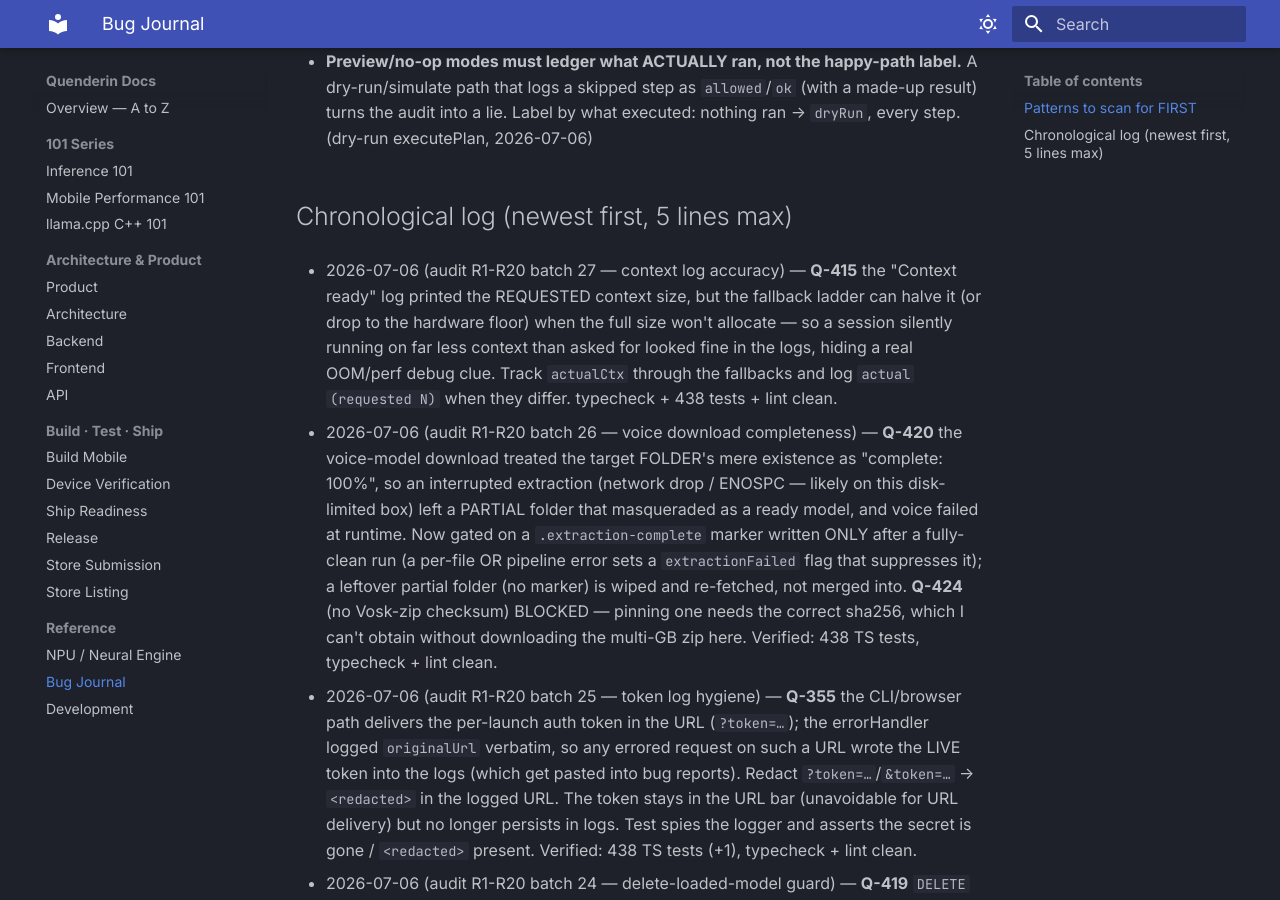
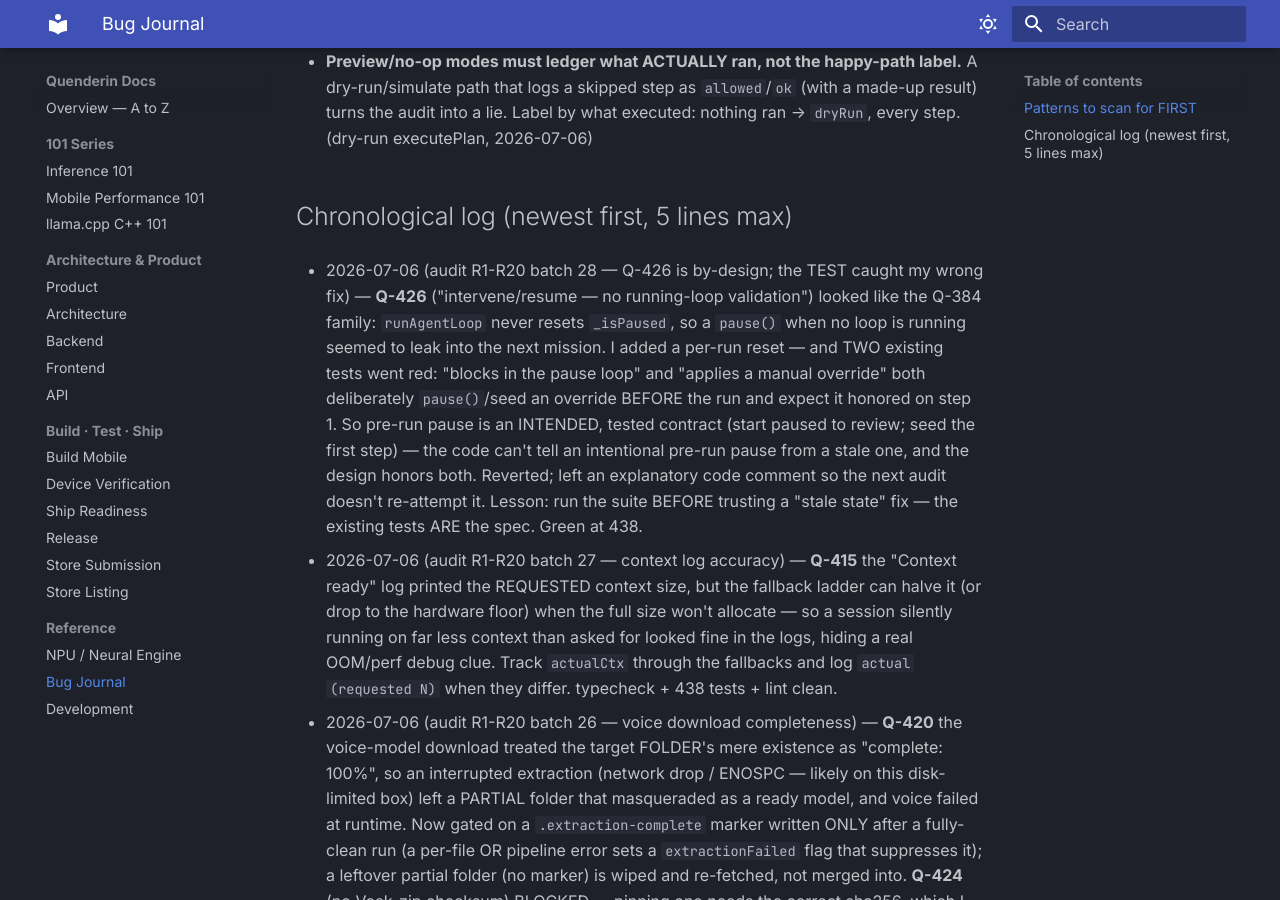
Before and after one commit to alikatgh/quenderin, an MkDocs documentation site: the page built from docs/BUG_JOURNAL.md, in a window 1280 px wide and 900 px high, scrolled down 11203 px. Built offline with MkDocs 1.6.1 and Material for MkDocs 9.7.7, drawn with Linux system fonts in a browser that asks for light colours.

Commit message:
docs(agent): Q-426 — pre-run pause is by-design (annotate, don't "fix")
Q-426 ("intervene/resume — no running-loop validation") looked like the Q-384
family: runAgentLoop never resets _isPaused, so a pause() when no loop is running
appeared to leak into the next mission. I added a per-run reset — and two existing
tests went red: "blocks in the pause loop" and "applies a manual override" both
deliberately pause()/seed an override BEFORE the run and expect it honored on the
first step.

So pausing (or resuming with an override) before a run is a supported, tested
setup — start paused to review, or seed the first step. The code can't distinguish
an intentional pre-run pause from a stale one, and the design honors both;
resetting would break that contract. Reverted the logic and left an explanatory
comment so the next audit doesn't re-attempt it.

Lesson: run the suite before trusting a "stale state" fix — the existing tests are
the spec. Verified: 438 TS tests green.

Co-Authored-By: Claude Fable 5 <noreply@anthropic.com>

```diff
--- a/docs/BUG_JOURNAL.md
+++ b/docs/BUG_JOURNAL.md
@@ -340,6 +340,16 @@ Cheap-to-write, cheap-to-read, expensive-to-skip. `grep -i <symptom>` this befor
   Label by what executed: nothing ran → `dryRun`, every step. (dry-run executePlan, 2026-07-06)
 
 ## Chronological log (newest first, 5 lines max)
+
+- 2026-07-06 (audit R1-R20 batch 28 — Q-426 is by-design; the TEST caught my wrong fix) — **Q-426**
+  ("intervene/resume — no running-loop validation") looked like the Q-384 family: `runAgentLoop` never
+  resets `_isPaused`, so a `pause()` when no loop is running seemed to leak into the next mission. I
+  added a per-run reset — and TWO existing tests went red: "blocks in the pause loop" and "applies a
+  manual override" both deliberately `pause()`/seed an override BEFORE the run and expect it honored on
+  step 1. So pre-run pause is an INTENDED, tested contract (start paused to review; seed the first step)
+  — the code can't tell an intentional pre-run pause from a stale one, and the design honors both.
+  Reverted; left an explanatory code comment so the next audit doesn't re-attempt it. Lesson: run the
+  suite BEFORE trusting a "stale state" fix — the existing tests ARE the spec. Green at 438.
 
 - 2026-07-06 (audit R1-R20 batch 27 — context log accuracy) — **Q-415** the "Context ready" log printed
   the REQUESTED context size, but the fallback ladder can halve it (or drop to the hardware floor) when
```
Also changed, not shown: 1 other file.
